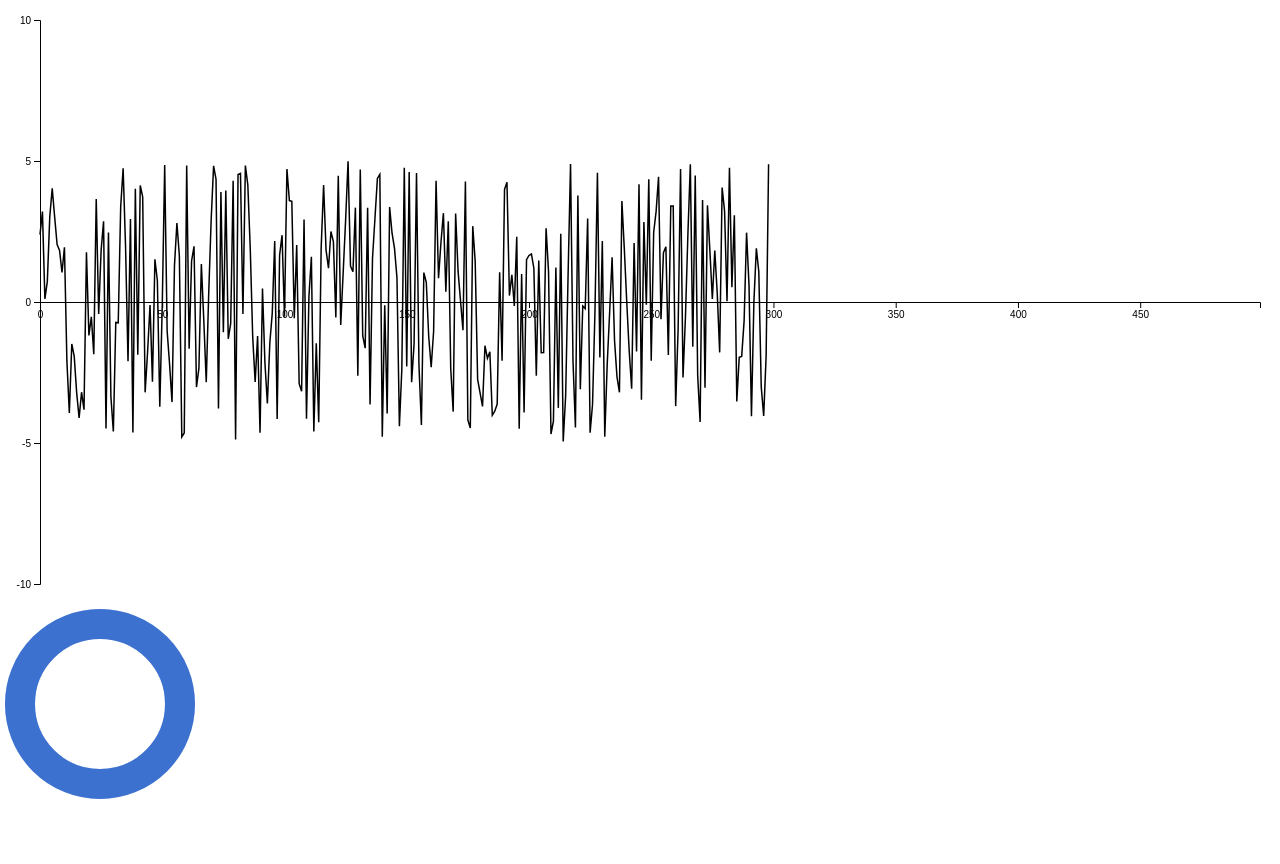
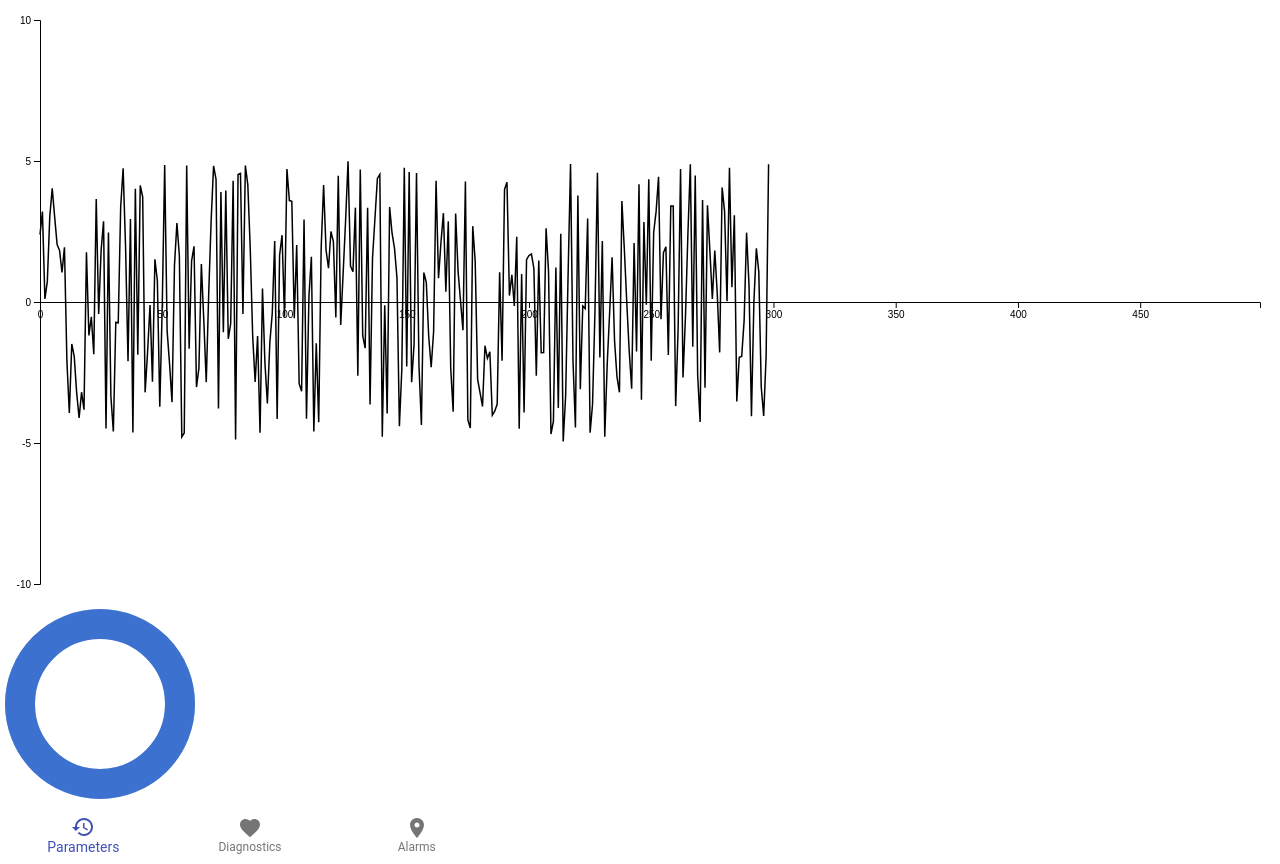
Before and after one commit to breeze-ventilator/covid19-ventilator, a React (Create React App) app in the folder interface/app/: page /alarms in a window 1280 px wide. Before the commit the page ends 808 px from the top, so only its background shows below. Built offline with nearby package versions, Linux system fonts and the light colour scheme.

Commit message:
added navigation and some refactoring

```diff
--- a/interface/app/package.json
+++ b/interface/app/package.json
@@ -3,6 +3,8 @@
   "version": "0.1.0",
   "private": true,
   "dependencies": {
+    "@material-ui/core": "^4.9.8",
+    "@material-ui/icons": "^4.9.1",
     "@testing-library/jest-dom": "^4.2.4",
     "@testing-library/react": "^9.3.2",
     "@testing-library/user-event": "^7.1.2",
--- a/interface/app/src/components/App/App.jsx
+++ b/interface/app/src/components/App/App.jsx
@@ -1,6 +1,7 @@
 import React from 'react';
-import LineChart from '../LineChart/LineChart';
+import Vitals from '../Vitals/Vitals';
 import ValueChart from '../ValueChart/ValueChart';
+import SimpleBottomNavigation from '../SimpleBottomNavigation/SimpleBottomNavigation';
 import Messager from '../../handlers/Messager';
 import d3Config from '../LineChart/scripts/d3Config.js'
 import './css/App.css';
@@ -38,11 +39,12 @@ export default class App extends React.Component {
   render() {
     return (
       <div>
-      <LineChart timeSeriesData={this.state.data.tidalVolume} />
+      <Vitals timeSeriesData={this.state.data.tidalVolume} />
       <ValueChart
           progress={40}
           color="#3c71d0"
       />
+      <SimpleBottomNavigation />
       </div>
     );
   }
--- /dev/null
+++ b/interface/app/src/components/SimpleBottomNavigation/SimpleBottomNavigation.jsx
@@ -0,0 +1,41 @@
+import React from 'react';
+import { makeStyles } from '@material-ui/core/styles';
+import BottomNavigation from '@material-ui/core/BottomNavigation';
+import BottomNavigationAction from '@material-ui/core/BottomNavigationAction';
+import RestoreIcon from '@material-ui/icons/Restore';
+import FavoriteIcon from '@material-ui/icons/Favorite';
+import LocationOnIcon from '@material-ui/icons/LocationOn';
+
+const useStyles = makeStyles({
+  root: {
+    width: 500,
+  },
+});
+
+export default function SimpleBottomNavigation() {
+  const classes = useStyles();
+  const [value, setValue] = React.useState(0);
+
+  return (
+    <BottomNavigation
+      value={value}
+      onChange={(event, newValue) => {
+        setValue(newValue);
+      }}
+      showLabels
+      className={classes.root}
+    >
+      <BottomNavigationAction
+        label="Parameters"
+        icon={<RestoreIcon />}
+        onPress={() => this.setState({ active: 'today' })}
+        />
+      <BottomNavigationAction
+        label="Diagnostics"
+        icon={<FavoriteIcon />} />
+      <BottomNavigationAction
+        label="Alarms"
+        icon={<LocationOnIcon />} />
+    </BottomNavigation>
+  );
+}
--- /dev/null
+++ b/interface/app/src/components/Vitals/Vitals.jsx
@@ -0,0 +1,14 @@
+import React from 'react';
+import LineChart from '../LineChart/LineChart';
+
+export default class Vitals extends React.Component {
+  constructor(props) {
+    super(props);
+  }
+
+  render() {
+    return (
+      <LineChart timeSeriesData={this.props.timeSeriesData} />
+    );
+  }
+}
```
Also changed, not shown: interface/app/src/components/Alarms/Alarms.jsx (added), interface/app/src/components/LineChart/LineChart.jsx (line endings or trailing spaces), interface/app/src/components/Settings/Settings.jsx (added), 1 other file (tests, documents, lock files or other folders).
